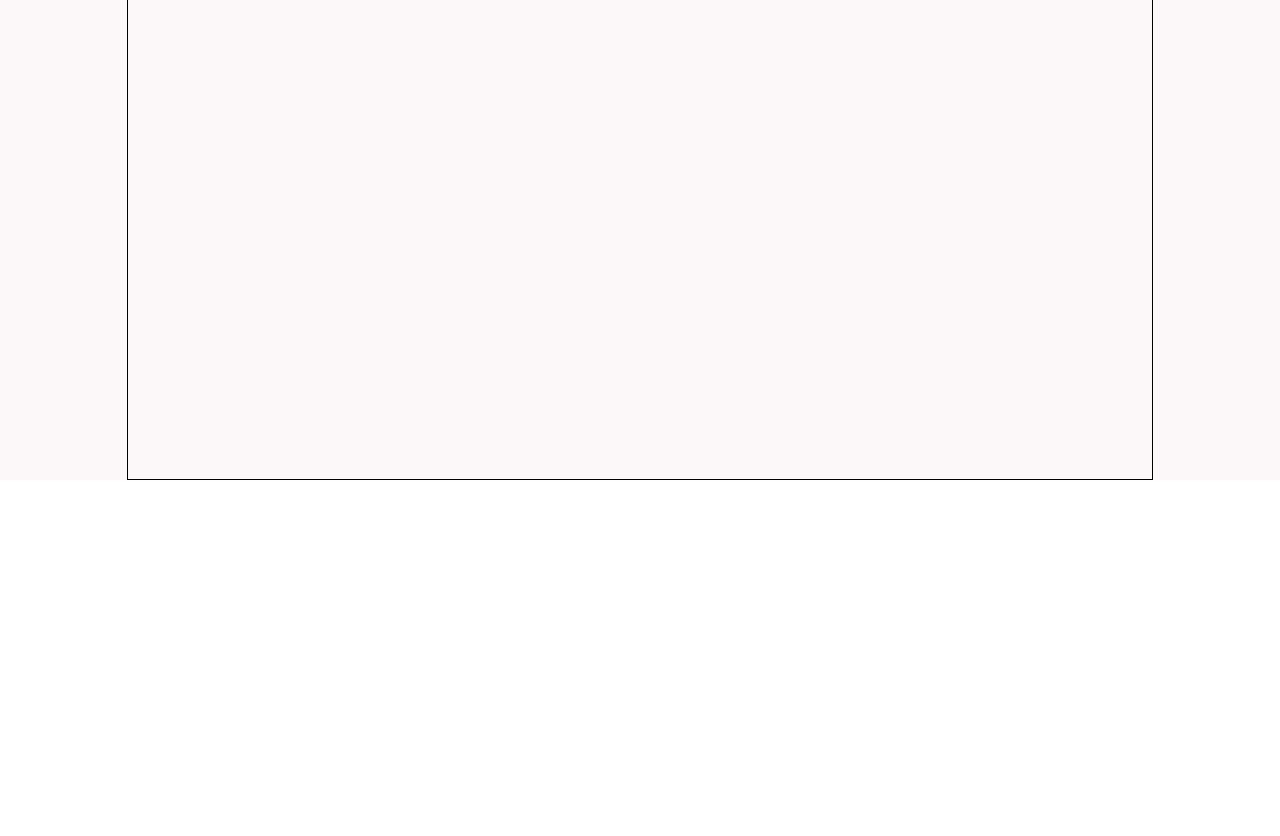
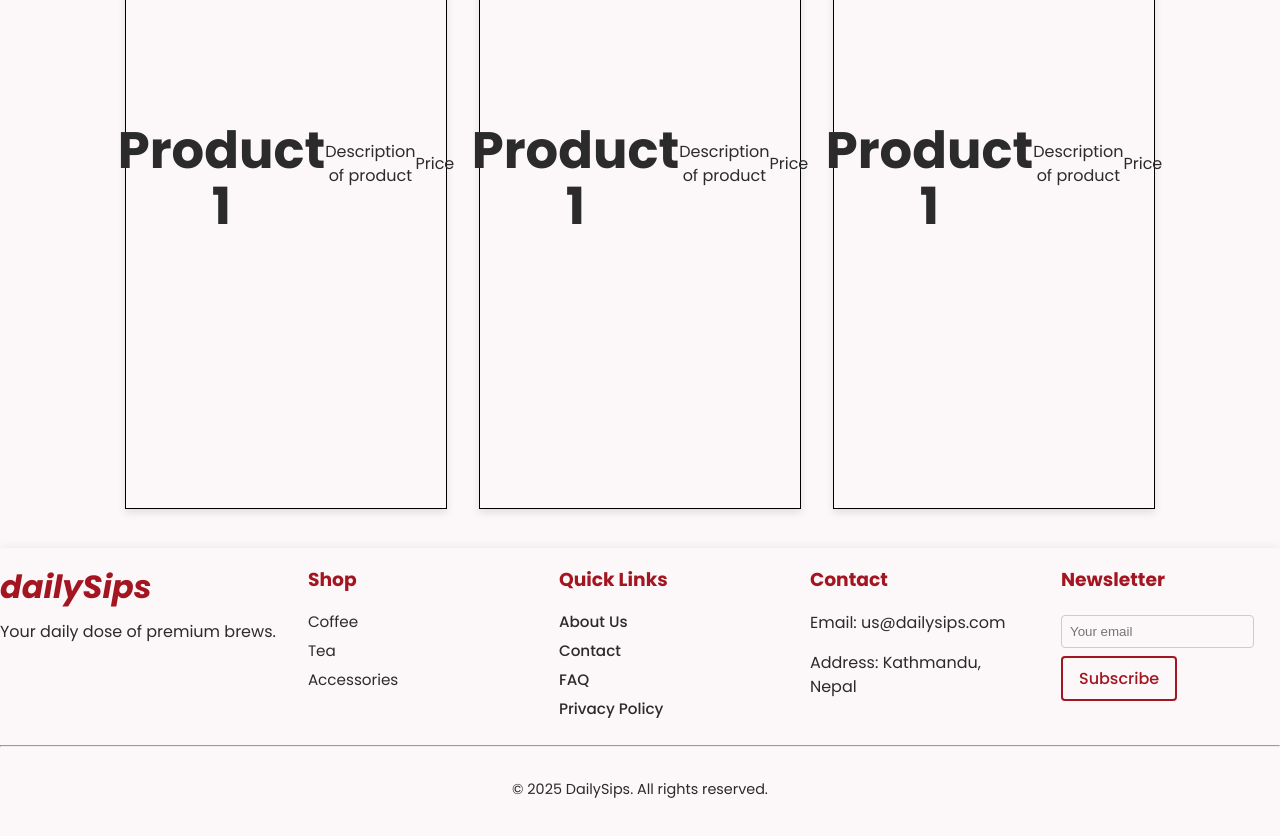
Before and after one commit to genzegen/dailysip, a React (Vite) app in the folder frontend/: page / in a window 1280 px wide. Shown: the part 1060-1896 px from the top of the page. Before the commit the page ends 1540 px from the top, so only its background shows below. Built offline with nearby package versions, Linux system fonts and the light colour scheme; a web font is replaced by a local one.

Commit message:
latest arrival animation and footer

```diff
--- a/frontend/src/App.jsx
+++ b/frontend/src/App.jsx
@@ -1,6 +1,7 @@
 import { BrowserRouter as Router, Route, Routes } from 'react-router-dom';
 import LandingPage from './pages/LandingPage';
 import Header from './components/Header';
+import Footer from './components/Footer';
 // import GettingStarted from './pages/GettingStarted';
 
 function App() {
@@ -8,6 +9,7 @@ function App() {
     <Router>
       <Routes>
         <Route path="/header" element={<Header />} />
+        <Route path="/footer" element={<Footer />} />
         <Route path="/" element={<LandingPage />} />
         {/* <Route path="/getting-started" element={<GettingStarted />} /> */}
       </Routes>
--- /dev/null
+++ b/frontend/src/components/Footer.jsx
@@ -0,0 +1,56 @@
+import '../styles/Footer.css';
+
+export default function Footer() {
+    return (
+        <footer className="footer">
+            <div className="footer-content">
+                <div className="branding">
+                    <h1 style={{ fontStyle: 'italic' }}>dailySips</h1>
+                    <p>Your daily dose of premium brews.</p>
+                </div>
+
+                <div className="footer-section">
+                    <h3>Shop</h3>
+                    <ul>
+                        <li>Coffee</li>
+                        <li>Tea</li>
+                        <li>Accessories</li>
+                    </ul>
+                </div>
+
+                <div className="footer-section">
+                    <h3>Quick Links</h3>
+                    <ul>
+                        <li><a href="/about">About Us</a></li>
+                        <li><a href="/contact">Contact</a></li>
+                        <li><a href="/faq">FAQ</a></li>
+                        <li><a href="/privacy">Privacy Policy</a></li>
+                    </ul>
+                </div>
+
+                <div className="footer-section">
+                    <h3>Contact</h3>
+                    <p>Email: us@dailysips.com</p>
+                    <p>Address: Kathmandu, Nepal</p>
+                </div>
+
+                <div className="footer-section newsletter">
+                    <h3>Newsletter</h3>
+                    <input type="email" placeholder="Your email" />
+                    <button>Subscribe</button>
+                </div>
+            </div>
+
+            <hr />
+
+            <div className="footer-bottom">
+                <p>&copy; 2025 DailySips. All rights reserved.</p>
+                <div className="social-icons">
+                    <a href="#"><i className="fab fa-facebook-f"></i></a>
+                    <a href="#"><i className="fab fa-instagram"></i></a>
+                    <a href="#"><i className="fab fa-twitter"></i></a>
+                </div>
+            </div>
+        </footer>
+    );
+}
--- a/frontend/src/pages/LandingPage.jsx
+++ b/frontend/src/pages/LandingPage.jsx
@@ -1,13 +1,17 @@
 import React from 'react';
-import { useState, useEffect } from 'react';
+import { useState, useEffect, useRef } from 'react';
 import API from '../api/axios';
 import '../styles/LandingPage.css';
 import Header from '../components/Header';
 import heroImage from '../assets/coffeehero.jpg';
+import Footer from '../components/Footer';
 
 export default function LandingPage() {
     const [scrollY, setScrollY] = useState(0);
+    const [showProducts, setShowProducts] = useState(false);
+    const latestRef = useRef(null);
 
+    // for scale animation on scroll
     useEffect(() => {
         let ticking = false;
 
@@ -15,7 +19,7 @@ export default function LandingPage() {
             if (!ticking) {
                 window.requestAnimationFrame(() => {
                     const currentScrollY = window.scrollY;
-                    setScrollY(currentScrollY > 500 ? 500 : currentScrollY);
+                    setScrollY(currentScrollY > 50 ? 50 : currentScrollY);
                     ticking = false;
                 });
                 ticking = true;
@@ -27,26 +31,62 @@ export default function LandingPage() {
         };
     }, []);
 
-    const imageScale = Math.max(0.8, 1 - scrollY * 0.00028);
+    useEffect(() => {
+        const observer = new IntersectionObserver(
+            ([entry]) => {
+                setShowProducts(entry.isIntersecting);
+            },
+            { threshold: 0.5 }
+        );
+
+        const target = latestRef.current;
+        if (target) {
+            observer.observe(target);
+        }
+
+        return () => {
+            if (target) observer.unobserve(target);
+        };
+    }, []);
+
+    const imageScale = Math.max(0.8, 1 - scrollY * 0.00098);
 
     return (
         <div className="container" style={{ position: 'relative', overflowX: 'hidden' }}>
             <Header />
             <div className="hero-intro" style={{ marginTop: '10vh' }}>
-                <h1 style={{ fontSize: '2.3rem', marginTop: '1.6rem' }}>Simplicity in Every Sips</h1>
-                <p style={{ marginTop: '0.5rem', marginBottom: '0', fontSize: '1.1rem' }}>Premium blends. Minimum effort.</p>
+                <h1 style={{ fontSize: '2rem', marginTop: '1.6rem' }}>Simplicity in Every Sips</h1>
+                <p style={{ marginTop: '0.5rem', marginBottom: '0', fontSize: '1rem' }}>Premium blends. Minimum effort.</p>
                 <button className='shop-now-button'>Shop Now</button>
                 <img src={heroImage} alt="Coffee Hero" className='hero-image' style={{ transform: `scale(${imageScale})` }} />
             </div>
-            <div className='latest-arrivals'>
-                <h1 style={{ fontSize: '2.3rem', marginTop: '1.6rem' }}>
+            <div className='latest-arrivals' ref={latestRef}>
+                <h1 style={{ fontSize: '2rem', marginTop: '0' }}>
                     Our Hottest Products</h1>
-                <p style={{ marginTop: '0.5rem', marginBottom: '0', fontSize: '1.1rem' }}>
+                <p style={{ marginTop: '0.5rem', marginBottom: '2.5rem', fontSize: '1rem' }}>
                     Signature selections that define our taste and quality.</p>
                 <div className='latest-products'>
-
+                    <div className={`product-card left ${showProducts ? 'animate' : ''}`}>
+                        {/* <img src="/placeholder.png" alt="bg" /> */}
+                        <h1>Product 1</h1>
+                        <p>Description of product</p>
+                        <p>Price</p>
+                    </div>
+                    <div className={`product-card center ${showProducts ? 'animate' : ''}`}>
+                        {/* <img src="/placeholder.png" alt="bg" /> */}
+                        <h1>Product 1</h1>
+                        <p>Description of product</p>
+                        <p>Price</p>
+                    </div>
+                    <div className={`product-card right ${showProducts ? 'animate' : ''}`}>
+                        {/* <img src="/placeholder.png" alt="bg" /> */}
+                        <h1>Product 1</h1>
+                        <p>Description of product</p>
+                        <p>Price</p>
+                    </div>
                 </div>
             </div>
+            <Footer />
         </div>
     );
 }
--- /dev/null
+++ b/frontend/src/styles/Footer.css
@@ -0,0 +1,100 @@
+.footer {
+    width: 100%;
+    margin-top: 5vh;
+    background-color: #FCF7F8;
+    color: #2b2b2b;
+    /* padding: 3rem 2rem 2rem 2rem; */
+    font-family: 'Poppins', sans-serif;
+    box-shadow: 0 -2px 10px rgba(0,0,0,0.05);
+    pointer-events: all;
+}
+
+.footer-content {
+    display: flex;
+    flex-wrap: wrap;
+    justify-content: space-between;
+    gap: 2rem;
+    margin: 0 auto;
+}
+
+.footer-section {
+    flex: 1 1 180px;
+}
+
+.footer-section h3 {
+    margin-bottom: 0.8rem;
+    color: #A31621;
+}
+
+.footer-section ul {
+    list-style: none;
+    padding: 0;
+}
+
+.footer-section ul li {
+    margin: 0.4rem 0;
+    font-size: 0.95rem;
+}
+
+.footer-section a {
+    text-decoration: none;
+    color: inherit;
+}
+
+.footer-section a:hover {
+    color: #A31621;
+}
+
+.branding h1 {
+    font-size: 2rem;
+    color: #A31621;
+}
+
+.newsletter input {
+    padding: 0.5rem;
+    margin-top: 0.5rem;
+    width: 80%;
+    border: 1px solid #ccc;
+    border-radius: 4px;
+    background-color: transparent;
+    color: #2b2b2b;
+}
+
+.newsletter button {
+    margin-top: 0.5rem;
+    padding: 0.5rem 1rem;
+    border: 2px solid #A31621;
+    background-color: transparent;
+    color: #A31621;
+    cursor: pointer;
+    border-radius: 4px;
+}
+
+.newsletter button:hover {
+    background-color: #A31621;
+    color: white;
+}
+
+.footer-bottom {
+    margin-top: 2rem;
+    display: flex;
+    flex-direction: column;
+    align-items: center;
+    gap: 1rem;
+}
+
+.footer-bottom p {
+    margin: 0;
+    font-size: 0.9rem;
+}
+
+.social-icons a {
+    margin: 0 0.5rem;
+    color: #2b2b2b;
+    font-size: 1.2rem;
+    transition: color 0.3s ease;
+}
+
+.social-icons a:hover {
+    color: #A31621;
+}
--- a/frontend/src/styles/Header.css
+++ b/frontend/src/styles/Header.css
@@ -11,7 +11,7 @@
     position: fixed;
     top: 0;
     left: 0;
-    transition: transform 0.45s ease-in-out;
+    transition: transform 0.5s ease-in-out;
     z-index: 1000;
     background-color: #FCF7F8;
 }
--- a/frontend/src/styles/LandingPage.css
+++ b/frontend/src/styles/LandingPage.css
@@ -31,7 +31,8 @@ h1 {
     justify-content: start;
     overflow-y: auto;
     overflow-x: hidden;
-
+    scroll-snap-type: y mandatory;
+    pointer-events: none;
 }
 
 .hero-intro, .latest-arrivals {
@@ -42,6 +43,8 @@ h1 {
     align-items: center;
     justify-content: center;
     text-align: center;
+    pointer-events: none;
+    scroll-snap-align: start;
 }
 
 .shop-now-button {
@@ -49,22 +52,67 @@ h1 {
     border: 2px solid #A31621;
     color: #2b2b2b;
     margin: 0.7rem;
+    pointer-events: all;
+}
+.shop-now-button:hover {
+    border: 2px solid #a8545b;
+    background-color: #A31621;
+    color: white;
+    transition: background-color 0.3s ease-in-out, color 0.3s ease-in-out;
+}
+.shop-now-button:active {
+    background-color: #A31621;
+    color: white;
+    transform: scale(0.95);
+    transition: transform 0.1s ease-in-out;
 }
 
 .hero-image {
-    width: 75%;
-    height: 90%;
+    width: 80%;
+    height: 70%;
+    max-height: 80vh;
     z-index: 0;
-    transition: transform 0.2s ease-in-out;
-    /* filter: brightness(1); */
+    transition: transform 0.3s ease-in-out;
     object-fit: cover;
     border-radius: 4px;
     box-shadow: 0 4px 8px rgba(0, 0, 0, 0.1);
-    margin-bottom: 2rem;
+    margin-bottom: 1.5rem;
 }
-
+.latest-arrivals {
+    height: 100vh;
+    margin-top: 3rem;
+}
 .latest-products {
     width: 80vw;
-    height: 80vh;
+    height: 110vh;
+    display: flex;
+    gap: 2rem;
+    justify-content: center;
+    align-items: center;
+}
+.product-card {
+    width: 25vw;
+    height: 100%;
     border: 1px solid black;
+    box-shadow: 0 4px 8px rgba(0, 0, 0, 0.1);
+    opacity: 0;
+    transform: translateY(50px);
+    transition: all 0.8s ease;
+    display: flex;
+    flex-direction: row;
+    align-items: center;
+    justify-content: center;
 }
+.product-card.left {
+    transform: translateY(50px) translateX(-30px);
+}
+.product-card.right {
+    transform: translateY(50px) translateX(30px);
+}
+.product-card.center {
+    transform: translateY(-30px);
+}
+.product-card.animate {
+    opacity: 1;
+    transform: translateY(0) translateX(0);
+}
```
Also changed, not shown: frontend/src/assets/coffeehero.jpg.
